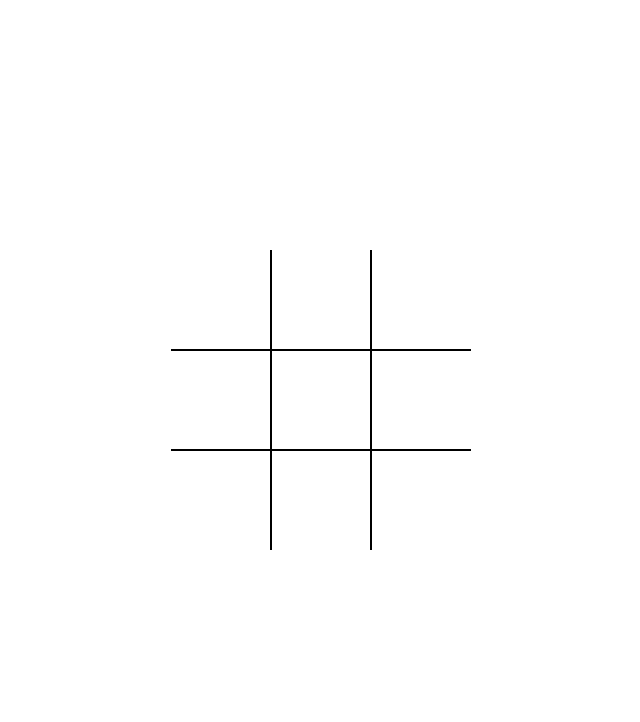
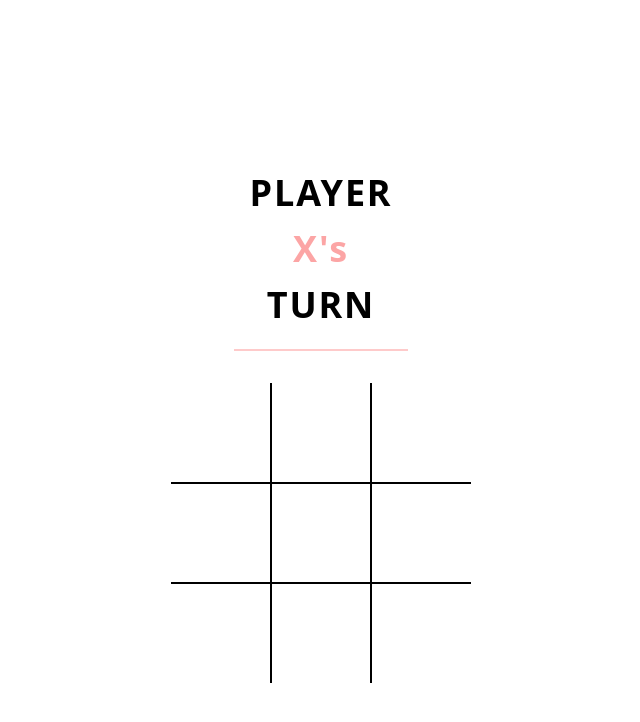
Before and after one commit to montejododger/tic-tac-toe, a website: page index.html in a window 1280 px wide. Both pictures are taken after a click on the button "START". Shown: the whole page, without its empty margins (319-959 px from the left). Drawn offline with Linux system fonts and the light colour scheme.

Commit message:
added player header

```diff
--- a/index.html
+++ b/index.html
@@ -11,7 +11,14 @@
     </head>
     <body>
         <!-- Page Wrapper -->
-        <div class="relative flex items-center justify-center h-screen">
+        <div
+            class="relative flex flex-col items-center justify-center h-screen">
+            <div
+                class="m-8 p-4 text-4xl font-bold text-center tracking-wider border-b-2 border-red-200 flex flex-col">
+                <p class="py-2 tracking-wider">PLAYER</p>
+                <span id="turn" class="capitalize text-red-300 py-2"></span>
+                <p class="py-2">TURN</p>
+            </div>
             <!-- Grid Wrapper -->
             <div
                 id="board"
@@ -133,7 +140,7 @@
             <div
                 id="winningMsg"
                 class="flex flex-col items-center justify-center p-10 text-2xl tracking-widest text-center text-gray-200 uppercase md:text-4xl">
-                <p>Lets play a game of Tic-Tac-Toe</p>
+                <p>Lets play a game of Tic-Tac-Toe!</p>
                 <p class=""></p>
             </div>
             <button
--- a/src/js/script.js
+++ b/src/js/script.js
@@ -18,6 +18,7 @@ const images = document.querySelectorAll(`img`);
 const startingEle = document.getElementById('starter');
 const winningMessageEle = document.getElementById('winningMsg');
 const restartButton = document.getElementById('restartBtn');
+const playersTurn = document.getElementById('turn');
 
 let gameActive = false;
 let circleTurn;
@@ -48,6 +49,7 @@ function startGame() {
     resetGameState();
     resetGameBoard();
 
+    playersTurn.innerText = `${currentTurn}'s`;
     startingEle.classList.toggle('flex');
     startingEle.classList.toggle('hidden');
 }
@@ -105,6 +107,7 @@ function handleClick(e) {
         endGame(drawFlag);
     } else {
         switchTurns();
+        playersTurn.innerText = `${currentTurn}'s`;
     }
 }
 
```
Also changed, not shown: css/styles.css.
